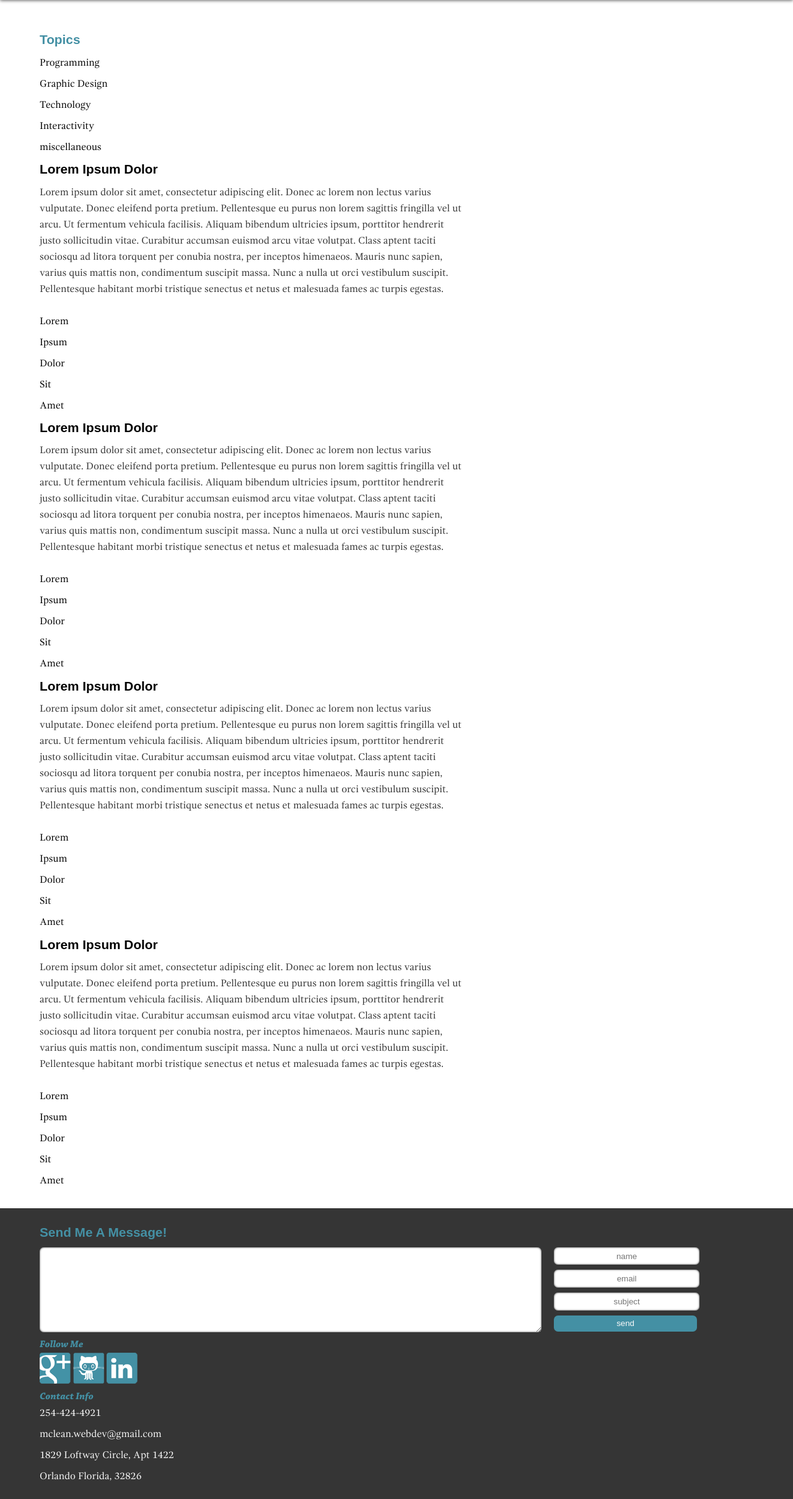
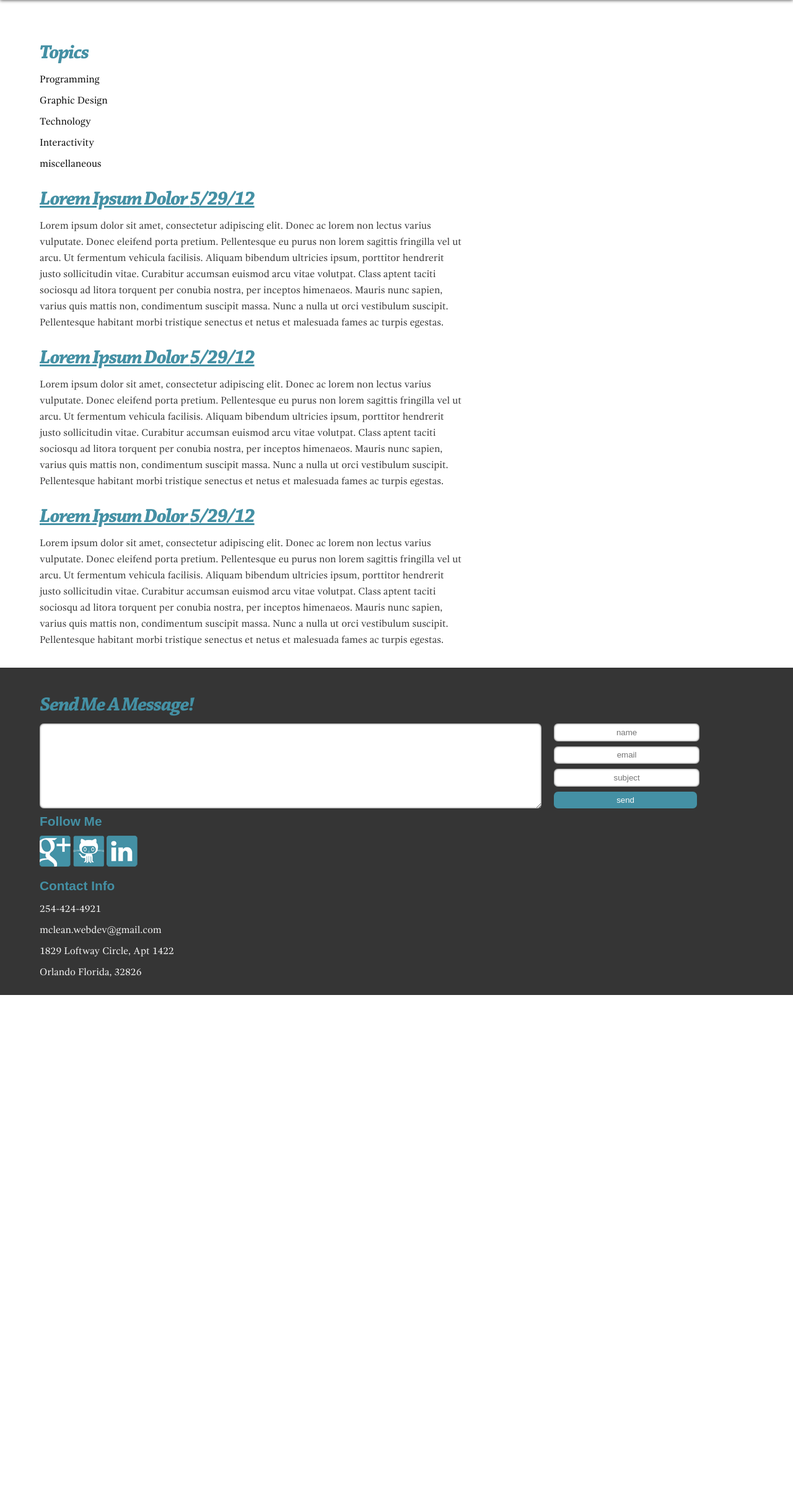
Before and after one commit to havok2905/Portfolio, a PHP site: page /blog.php in a window 1280 px wide. Shown: the part 87-2505 px from the top of the page at 62% size. After the commit the page ends 1692 px from the top, so only its background shows below. Run offline with PHP 8.4, Linux system fonts and the light colour scheme.

Commit message:
refactored headers to match css

```diff
--- a/blog.php
+++ b/blog.php
@@ -5,7 +5,7 @@
 	echo Layout::header("Blog");
 ?>
 <div>
-	<h3>Topics</h3>
+	<h2>Topics</h2>
 	<ul>
 		<li><a href="">Programming</a></li>
 		<li><a href="">Graphic Design</a></li>
@@ -15,7 +15,7 @@
 	</ul>
 </div>
 <div>
-	<h3><a href="">Lorem Ipsum Dolor</a></h3>
+	<h2><a href="">Lorem Ipsum Dolor <span>5/29/12</span></a></h2>
 	<p>
 		Lorem ipsum dolor sit amet, consectetur adipiscing elit. Donec ac lorem non lectus varius vulputate.
 		Donec eleifend porta pretium. Pellentesque eu purus non lorem sagittis fringilla vel ut arcu. Ut fermentum
@@ -25,16 +25,9 @@
 		Nunc a nulla ut orci vestibulum suscipit. Pellentesque habitant morbi tristique senectus et netus et
 		malesuada fames ac turpis egestas.
 	</p>
-	<ul>
-		<li><a href="">Lorem</a></li>
-		<li><a href="">Ipsum</a></li>
-		<li><a href="">Dolor</a></li>
-		<li><a href="">Sit</a></li>
-		<li><a href="">Amet</a></li>
-	</ul>
 </div>
 <div>
-	<h3><a href="">Lorem Ipsum Dolor</a></h3>
+	<h2><a href="">Lorem Ipsum Dolor <span>5/29/12</span></a></h2>
 	<p>
 		Lorem ipsum dolor sit amet, consectetur adipiscing elit. Donec ac lorem non lectus varius vulputate.
 		Donec eleifend porta pretium. Pellentesque eu purus non lorem sagittis fringilla vel ut arcu. Ut fermentum
@@ -44,16 +37,9 @@
 		Nunc a nulla ut orci vestibulum suscipit. Pellentesque habitant morbi tristique senectus et netus et
 		malesuada fames ac turpis egestas.
 	</p>
-	<ul>
-		<li><a href="">Lorem</a></li>
-		<li><a href="">Ipsum</a></li>
-		<li><a href="">Dolor</a></li>
-		<li><a href="">Sit</a></li>
-		<li><a href="">Amet</a></li>
-	</ul>
 </div>
 <div>
-	<h3><a href="">Lorem Ipsum Dolor</a></h3>
+	<h2><a href="">Lorem Ipsum Dolor <span>5/29/12</span></a></h2>
 	<p>
 		Lorem ipsum dolor sit amet, consectetur adipiscing elit. Donec ac lorem non lectus varius vulputate.
 		Donec eleifend porta pretium. Pellentesque eu purus non lorem sagittis fringilla vel ut arcu. Ut fermentum
@@ -63,33 +49,8 @@
 		Nunc a nulla ut orci vestibulum suscipit. Pellentesque habitant morbi tristique senectus et netus et
 		malesuada fames ac turpis egestas.
 	</p>
-	<ul>
-		<li><a href="">Lorem</a></li>
-		<li><a href="">Ipsum</a></li>
-		<li><a href="">Dolor</a></li>
-		<li><a href="">Sit</a></li>
-		<li><a href="">Amet</a></li>
-	</ul>
 </div>
-<div>
-	<h3><a href="">Lorem Ipsum Dolor</a></h3>
-	<p>
-		Lorem ipsum dolor sit amet, consectetur adipiscing elit. Donec ac lorem non lectus varius vulputate.
-		Donec eleifend porta pretium. Pellentesque eu purus non lorem sagittis fringilla vel ut arcu. Ut fermentum
-		vehicula facilisis. Aliquam bibendum ultricies ipsum, porttitor hendrerit justo sollicitudin vitae.
-		Curabitur accumsan euismod arcu vitae volutpat. Class aptent taciti sociosqu ad litora torquent per conubia
-		nostra, per inceptos himenaeos. Mauris nunc sapien, varius quis mattis non, condimentum suscipit massa.
-		Nunc a nulla ut orci vestibulum suscipit. Pellentesque habitant morbi tristique senectus et netus et
-		malesuada fames ac turpis egestas.
-	</p>
-	<ul>
-		<li><a href="">Lorem</a></li>
-		<li><a href="">Ipsum</a></li>
-		<li><a href="">Dolor</a></li>
-		<li><a href="">Sit</a></li>
-		<li><a href="">Amet</a></li>
-	</ul>
-</div>
+
 <?php
 	echo Layout::footer();
 ?>
--- a/includes/layout.php
+++ b/includes/layout.php
@@ -17,6 +17,7 @@
 	<head>
 		<title>McLean Web Development and Design $title</title>
 		<meta name="viewport" content="width=device-width, initial-scale=1.0">
+		<link rel="shortcut icon" href="img/icon_thumb.png"/>
 		<link rel="stylesheet" type="text/css" href="css/reset.css"/>
 		<link rel="stylesheet" type="text/css" href="css/main.css"/>
 		<link rel="stylesheet" type="text/css" href="js/juular/lightbox.css"/>
@@ -50,7 +51,7 @@ EOT;
 		</div>
 		<div class="footer">
 			<div class="header_container">
-				<h3>Send Me A Message!</h3>
+				<h2>Send Me A Message!</h2>
 				<form name="email" action="" method="post">
 					<textarea name="message" class="styledform"></textarea>
 					<div class="input_container">
@@ -61,15 +62,15 @@ EOT;
 					</div>
 				</form>
 					<div class="contact_sub_container">
-						<h4>Follow Me</h4>
+						<h3>Follow Me</h3>
 						<ul class="footertext inlinelist">
-							<li><a href="https://plus.google.com/u/0/108287038105459970762/posts"><img src="img/googlethumb.png"/><span>google+</span></a></li>
-							<li><a href="https://github.com/havok2905"><img src="img/gitthumb.png"/><span>github</span></a></li>
-							<li><a href="http://www.linkedin.com/pub/christopher-mclean/23/261/789"><img src="img/linkedthumb.png"></img><span>linkedin</span></a></li>
+							<li><a target="_blank" href="https://plus.google.com/u/0/108287038105459970762/posts"><img src="img/googlethumb.png"/><span>google+</span></a></li>
+							<li><a target="_blank" href="https://github.com/havok2905"><img src="img/gitthumb.png"/><span>github</span></a></li>
+							<li><a target="_blank" href="http://www.linkedin.com/pub/christopher-mclean/23/261/789"><img src="img/linkedthumb.png"></img><span>linkedin</span></a></li>
 						</ul>
 					</div>
 					<div class="contact_sub_container">
-						<h4>Contact Info</h4>
+						<h3>Contact Info</h3>
 						<ul class="footertext">
 							<li>254-424-4921</li>
 							<li>mclean.webdev@gmail.com</li>
--- a/me.php
+++ b/me.php
@@ -6,7 +6,7 @@
 ?>
 
 <div>
-	<h3>Welcome To My Corner Of The Internet!</h3>
+	<h2>Welcome To My Corner Of The Internet!</h2>
 	<p>
 		Hi, my name is Christopher McLean and I am both a web developer and a web designer. This means that I
 		solve both programming and artisitc oriented problems as they pertain to the web. Here on my tiny
```
Also changed, not shown: css/main.css (+2 -5 lines), resume.php (+20 -20 lines), work.php (+12 -12 lines).
